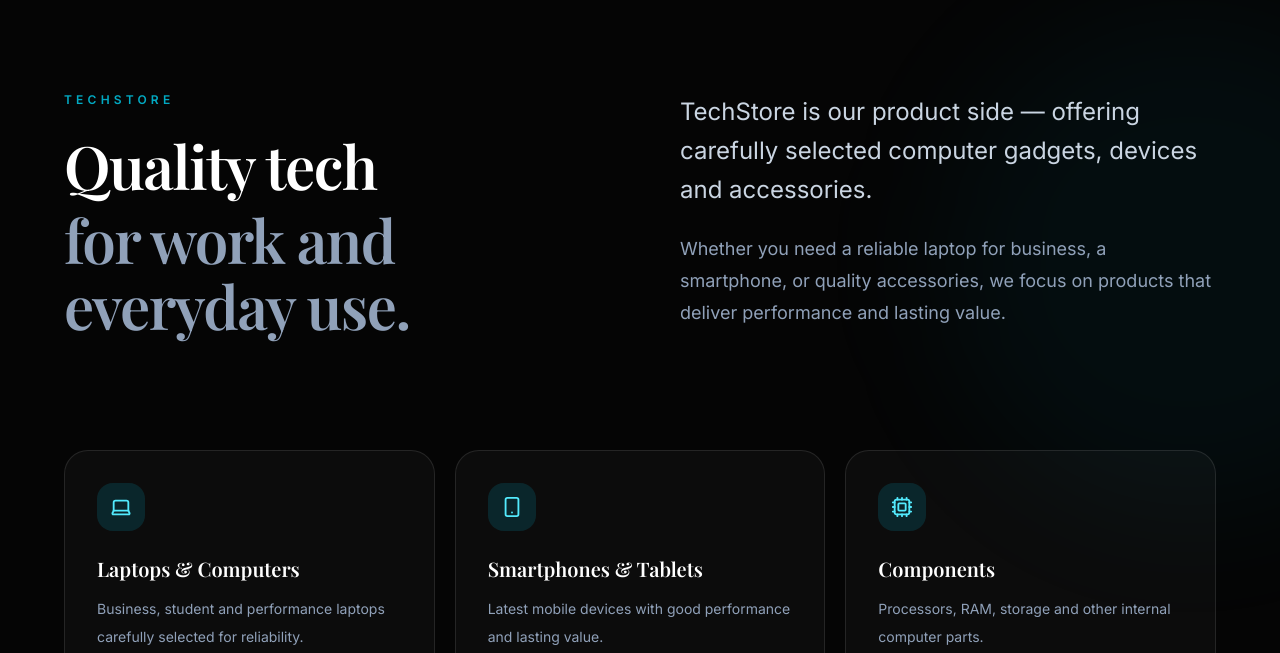
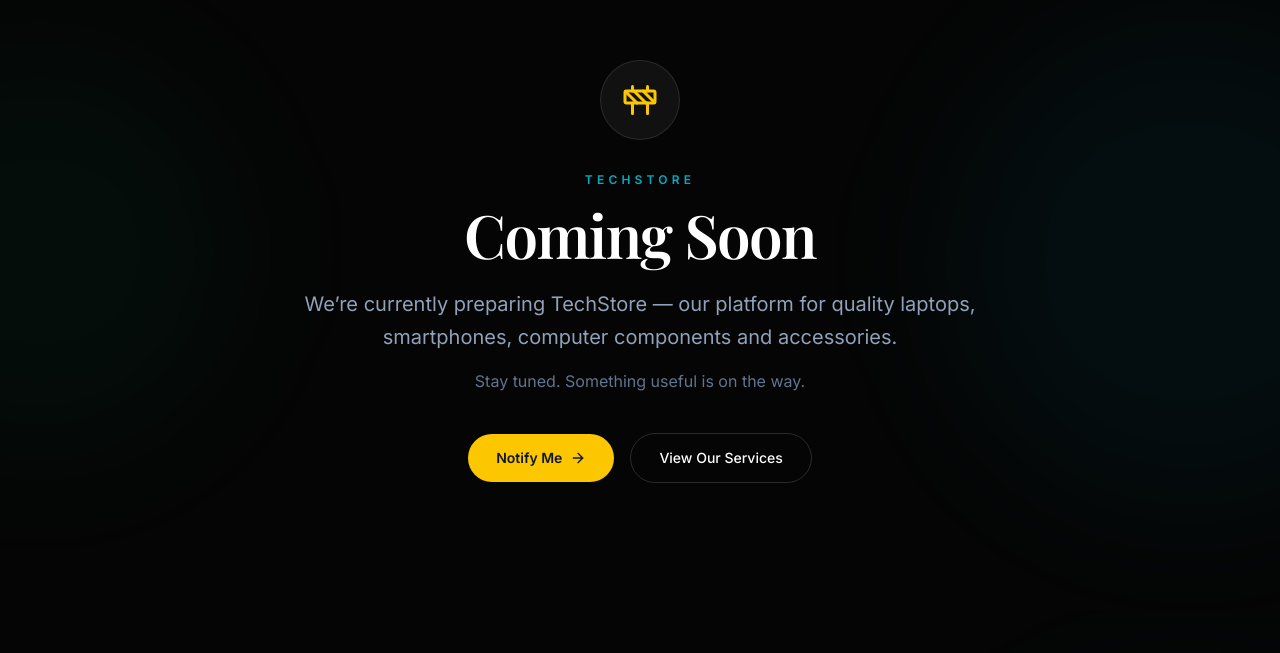
Before and after one commit to JimmySaf/Sajims-Company, a React (Vite) app: page / in a window 1280 px wide. Shown: the part 11347-12000 px from the top of the page. Built offline with nearby package versions, Linux system fonts and the light colour scheme.

Commit message:
Update Techstore component

```diff
--- a/src/components/Techstore.tsx
+++ b/src/components/Techstore.tsx
@@ -1,75 +1,5 @@
 import { motion } from "framer-motion";
-import {
-  ArrowRight,
-  Laptop,
-  Smartphone,
-  Cpu,
-  Monitor,
-  Headphones,
-  HardDrive,
-  ShoppingBag,
-  Star,
-} from "lucide-react";
-
-const categories = [
-  {
-    icon: Laptop,
-    title: "Laptops & Computers",
-    description: "Business, student and performance laptops carefully selected for reliability.",
-  },
-  {
-    icon: Smartphone,
-    title: "Smartphones & Tablets",
-    description: "Latest mobile devices with good performance and lasting value.",
-  },
-  {
-    icon: Cpu,
-    title: "Components",
-    description: "Processors, RAM, storage and other internal computer parts.",
-  },
-  {
-    icon: Monitor,
-    title: "Monitors & Displays",
-    description: "Office and creative monitors for clear and comfortable viewing.",
-  },
-  {
-    icon: Headphones,
-    title: "Accessories",
-    description: "Keyboards, mice, headsets, chargers and everyday essentials.",
-  },
-  {
-    icon: HardDrive,
-    title: "Storage & Networking",
-    description: "External drives, SSDs, routers and connectivity solutions.",
-  },
-];
-
-const featured = [
-  {
-    name: "Business Laptop",
-    category: "Laptops",
-    price: "From KES 45,000",
-    tag: "Popular",
-  },
-  {
-    name: "Wireless Headset",
-    category: "Accessories",
-    price: "From KES 3,500",
-    tag: "New",
-  },
-  {
-    name: "24\" Office Monitor",
-    category: "Displays",
-    price: "From KES 12,000",
-    tag: "Value",
-  },
-  {
-    name: "Smartphone Series",
-    category: "Mobile",
-    price: "From KES 18,000",
-    tag: "Trending",
-  },
-];
+import { ArrowRight, ShoppingBag, Construction } from "lucide-react";
 
 export default function TechStore() {
   return (
@@ -81,208 +11,53 @@ export default function TechStore() {
       <div className="pointer-events-none absolute -right-40 top-20 h-[500px] w-[500px] rounded-full bg-cyan-500/5 blur-3xl" />
       <div className="pointer-events-none absolute -left-40 bottom-40 h-[400px] w-[400px] rounded-full bg-emerald-500/5 blur-3xl" />
 
-      <div className="relative mx-auto max-w-[1500px] px-6 py-24 sm:px-8 md:py-32 lg:px-16 lg:py-40">
+      <div className="relative mx-auto flex min-h-[80vh] max-w-[1500px] flex-col items-center justify-center px-6 py-24 text-center sm:px-8 md:py-32 lg:px-16">
 
-        {/* ===================== HEADER ===================== */}
-        <div className="grid gap-12 lg:grid-cols-12 lg:gap-20">
-          <motion.div
-            initial={{ opacity: 0, y: 40 }}
-            whileInView={{ opacity: 1, y: 0 }}
-            viewport={{ once: true, amount: 0.2 }}
-            transition={{ duration: 0.8 }}
-            className="lg:col-span-5"
-          >
-            <p className="mb-6 text-xs font-semibold uppercase tracking-[0.35em] text-cyan-400/80">
-              TechStore
-            </p>
-            <h2 className="max-w-xl text-4xl font-semibold leading-[1.1] tracking-tight sm:text-5xl md:text-6xl">
-              Quality tech
-              <span className="mt-2 block text-slate-400">
-                for work and everyday use.
-              </span>
-            </h2>
-          </motion.div>
-
-          <motion.div
-            initial={{ opacity: 0, y: 40 }}
-            whileInView={{ opacity: 1, y: 0 }}
-            viewport={{ once: true, amount: 0.2 }}
-            transition={{ duration: 0.8, delay: 0.15 }}
-            className="lg:col-span-6 lg:col-start-7"
-          >
-            <p className="text-xl leading-relaxed text-slate-300 md:text-2xl">
-              TechStore is our product side — offering carefully selected
-              computer gadgets, devices and accessories.
-            </p>
-            <p className="mt-6 max-w-2xl text-base leading-8 text-slate-400 md:text-lg">
-              Whether you need a reliable laptop for business, a smartphone,
-              or quality accessories, we focus on products that deliver
-              performance and lasting value.
-            </p>
-          </motion.div>
-        </div>
-
-        {/* ===================== CATEGORIES ===================== */}
-        <div className="mt-20 grid gap-5 sm:grid-cols-2 lg:mt-28 lg:grid-cols-3">
-          {categories.map((category, index) => {
-            const Icon = category.icon;
-            return (
-              <motion.div
-                key={category.title}
-                initial={{ opacity: 0, y: 30 }}
-                whileInView={{ opacity: 1, y: 0 }}
-                viewport={{ once: true, amount: 0.15 }}
-                transition={{ duration: 0.6, delay: index * 0.07 }}
-                whileHover={{ y: -6 }}
-                className="group rounded-3xl border border-white/10 bg-white/[0.03] p-7 transition-all duration-500 hover:border-cyan-500/25 hover:bg-white/[0.05] md:p-8"
-              >
-                <div className="flex h-12 w-12 items-center justify-center rounded-2xl bg-cyan-500/15 text-cyan-300 transition-colors group-hover:bg-cyan-500/25">
-                  <Icon size={22} />
-                </div>
-                <h3 className="mt-6 text-xl font-semibold">{category.title}</h3>
-                <p className="mt-3 text-sm leading-7 text-slate-400">
-                  {category.description}
-                </p>
-              </motion.div>
-            );
-          })}
-        </div>
-
-        {/* ===================== FEATURED PRODUCTS ===================== */}
-        <div className="mt-28 lg:mt-36">
         <motion.div
           initial={{ opacity: 0, y: 30 }}
           whileInView={{ opacity: 1, y: 0 }}
           viewport={{ once: true }}
           transition={{ duration: 0.7 }}
-            className="mb-12 flex flex-col gap-4 sm:flex-row sm:items-end sm:justify-between"
+          className="max-w-2xl"
         >
-            <div>
+          {/* Icon */}
+          <div className="mx-auto mb-8 flex h-20 w-20 items-center justify-center rounded-full border border-white/10 bg-white/5">
+            <Construction size={36} className="text-yellow-400" />
+          </div>
+
           <p className="mb-4 text-xs font-semibold uppercase tracking-[0.35em] text-cyan-400/80">
-                Featured
+            TechStore
           </p>
-              <h3 className="text-3xl font-semibold tracking-tight sm:text-4xl">
-                Popular products
-              </h3>
-            </div>
+
+          <h2 className="text-4xl font-semibold tracking-tight sm:text-5xl md:text-6xl">
+            Coming Soon
+          </h2>
+
+          <p className="mt-6 text-lg leading-relaxed text-slate-400 sm:text-xl">
+            We’re currently preparing TechStore — our platform for quality
+            laptops, smartphones, computer components and accessories.
+          </p>
+
+          <p className="mt-4 text-base text-slate-500">
+            Stay tuned. Something useful is on the way.
+          </p>
+
+          {/* Buttons */}
+          <div className="mt-10 flex flex-col items-center justify-center gap-4 sm:flex-row">
             <a
               href="#contact"
-              className="inline-flex items-center gap-2 text-sm font-semibold text-cyan-300 transition hover:gap-3"
+              className="inline-flex items-center gap-2 rounded-full bg-yellow-400 px-7 py-3.5 text-sm font-semibold text-slate-900 transition hover:bg-yellow-300"
             >
-              Request a product
+              Notify Me
               <ArrowRight size={16} />
             </a>
-          </motion.div>
 
-          <div className="grid gap-5 sm:grid-cols-2 lg:grid-cols-4">
-            {featured.map((product, index) => (
-              <motion.div
-                key={product.name}
-                initial={{ opacity: 0, y: 25 }}
-                whileInView={{ opacity: 1, y: 0 }}
-                viewport={{ once: true }}
-                transition={{ duration: 0.55, delay: index * 0.08 }}
-                className="group overflow-hidden rounded-2xl border border-white/10 bg-white/[0.03] transition hover:border-cyan-500/20 hover:bg-white/[0.05]"
+            <a
+              href="#services"
+              className="inline-flex items-center gap-2 rounded-full border border-white/15 px-7 py-3.5 text-sm font-medium text-white transition hover:bg-white/5"
             >
-                {/* Image placeholder */}
-                <div className="flex h-44 items-center justify-center bg-gradient-to-br from-[#0c2622] to-[#0a1e1b]">
-                  <ShoppingBag size={36} className="text-cyan-500/40" />
-                </div>
-
-                <div className="p-5">
-                  <div className="flex items-center justify-between">
-                    <span className="rounded-full bg-cyan-500/10 px-2.5 py-1 text-[11px] font-medium text-cyan-300">
-                      {product.tag}
-                    </span>
-                    <div className="flex items-center gap-1 text-yellow-400">
-                      <Star size={12} fill="currentColor" />
-                      <Star size={12} fill="currentColor" />
-                      <Star size={12} fill="currentColor" />
-                      <Star size={12} fill="currentColor" />
-                      <Star size={12} className="text-slate-600" />
-                    </div>
-                  </div>
-
-                  <h4 className="mt-3 text-base font-semibold">{product.name}</h4>
-                  <p className="mt-1 text-xs text-slate-500">{product.category}</p>
-                  <p className="mt-3 text-sm font-medium text-slate-300">
-                    {product.price}
-                  </p>
-                </div>
-              </motion.div>
-            ))}
-          </div>
-        </div>
-
-        {/* ===================== WHY TECHSTORE ===================== */}
-        <div className="mt-28 grid gap-6 lg:mt-36 lg:grid-cols-3">
-          {[
-            {
-              title: "Curated selection",
-              description:
-                "We focus on products that offer good performance, reliability and value — not every random gadget.",
-            },
-            {
-              title: "Business & personal use",
-              description:
-                "Whether you need devices for your team or personal use, we help you choose the right options.",
-            },
-            {
-              title: "Support when you need it",
-              description:
-                "From product advice to after-sales guidance, we aim to make the buying experience simple and clear.",
-            },
-          ].map((item, index) => (
-            <motion.div
-              key={item.title}
-              initial={{ opacity: 0, y: 25 }}
-              whileInView={{ opacity: 1, y: 0 }}
-              viewport={{ once: true }}
-              transition={{ duration: 0.6, delay: index * 0.1 }}
-              className="rounded-2xl border border-white/10 bg-white/[0.03] p-7"
-            >
-              <h4 className="text-lg font-semibold">{item.title}</h4>
-              <p className="mt-3 text-sm leading-7 text-slate-400">
-                {item.description}
-              </p>
-            </motion.div>
-          ))}
-        </div>
-
-        {/* ===================== CTA ===================== */}
-        <motion.div
-          initial={{ opacity: 0, y: 40 }}
-          whileInView={{ opacity: 1, y: 0 }}
-          viewport={{ once: true }}
-          transition={{ duration: 0.8 }}
-          className="mt-28 overflow-hidden rounded-3xl border border-white/10 bg-gradient-to-br from-[#0c2622] to-[#050505] p-8 md:p-12 lg:mt-36 lg:p-14"
-        >
-          <div className="grid items-center gap-8 lg:grid-cols-12">
-            <div className="lg:col-span-8">
-              <p className="mb-4 text-xs font-semibold uppercase tracking-[0.35em] text-slate-400">
-                Looking for something specific?
-              </p>
-              <h3 className="max-w-2xl text-3xl font-semibold leading-tight sm:text-4xl">
-                Tell us what you need.
-              </h3>
-              <p className="mt-4 max-w-xl text-base text-slate-400">
-                Share the product or device you’re looking for and we’ll help
-                you find a suitable option.
-              </p>
-            </div>
-
-            <div className="lg:col-span-4 lg:flex lg:justify-end">
-              <a
-                href="#contact"
-                className="group inline-flex items-center gap-3 rounded-full bg-yellow-400 px-7 py-4 font-semibold text-slate-900 transition-all duration-300 hover:bg-yellow-300"
-              >
-                Contact TechStore
-                <ArrowRight
-                  size={18}
-                  className="transition-transform duration-300 group-hover:translate-x-1"
-                />
+              View Our Services
             </a>
-            </div>
           </div>
         </motion.div>
       </div>
```
Lines whose indentation alone changed are shown as unchanged.
